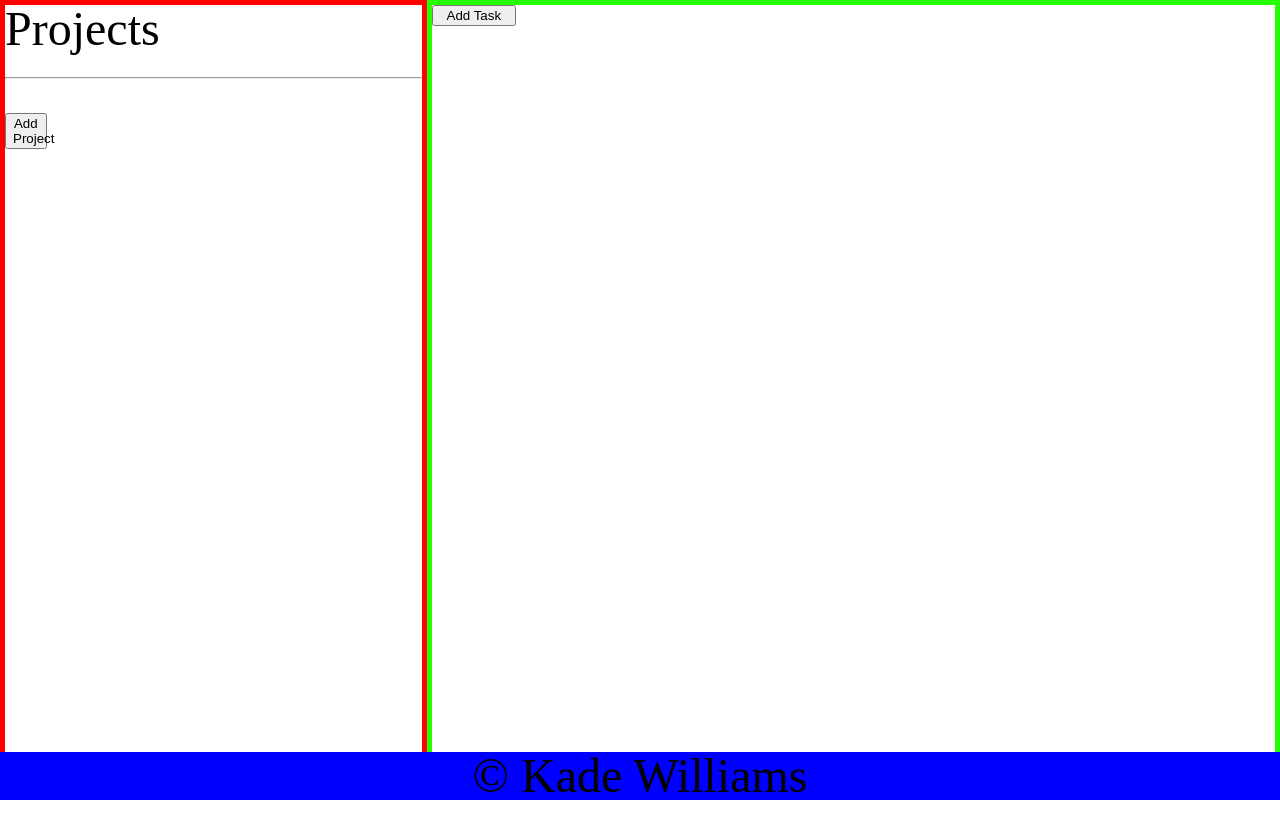
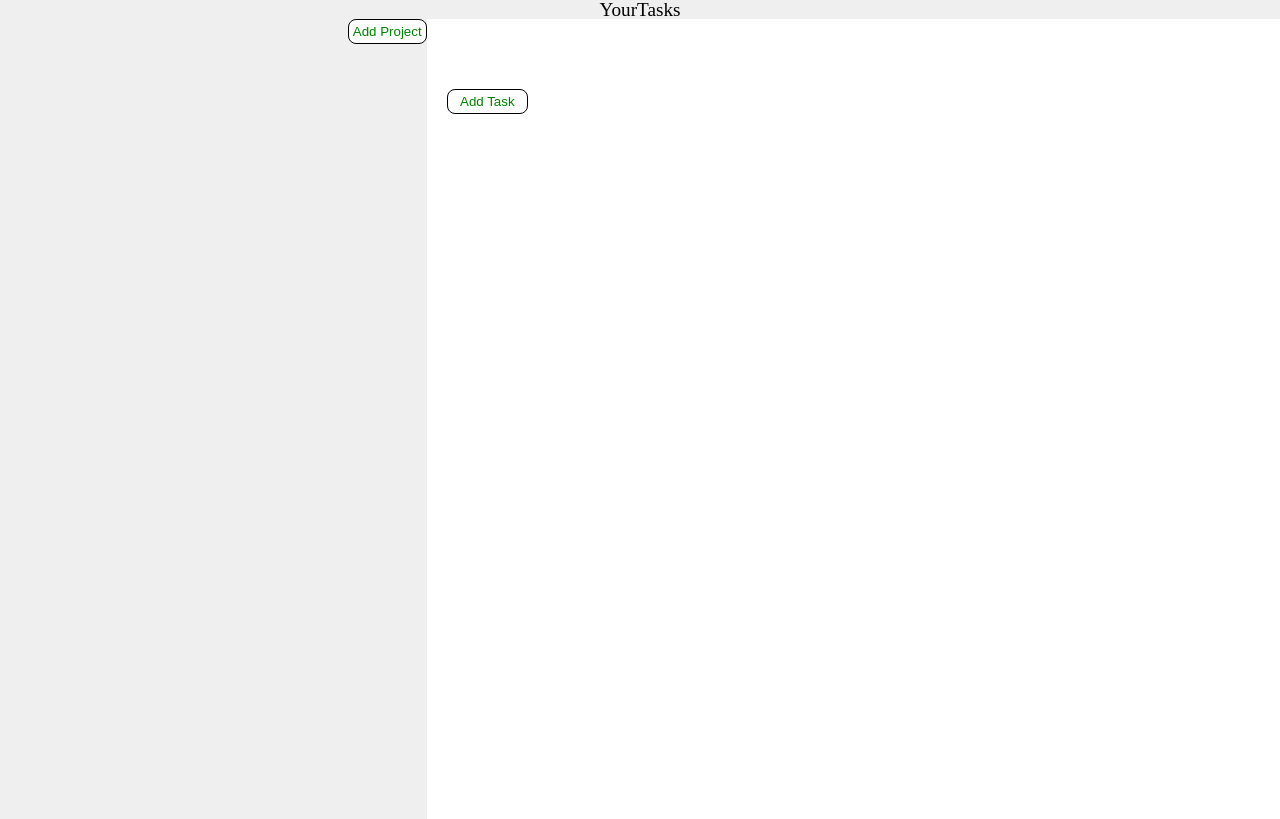
Before and after one commit to KadeWilliams/todo, a plain HTML site: page index.html in a window 1280 px wide. Drawn offline with Linux system fonts and the light colour scheme.

Commit message:
working on design

```diff
--- a/index.html
+++ b/index.html
@@ -10,24 +10,30 @@
 </head>
 
 <body>
+    <header>
+        <div class="yourTasks">YourTasks</div>
+    </header>
     <div id="content">
         <section class="projects">
-            <h2 class="project-header">Projects</h2>
-            <hr>
             <div class="projectList"></div>
+
             <form action="" class="createProjectForm hidden" onsubmit="return false;">
                 <input type="text" placeholder="Enter Project Name" class="createProjectInput">
                 <button type="submit" class="addProjectBtn">Add</button>
             </form>
+            <div class="projectsBtn">
                 <button class="createProjectBtn">Add Project</button>
+            </div>
+
         </section>
 
         <section class="todo">
+
             <div class="project hidden">
                 <div class="currentProject"></div>
                 <div class="taskList"></div>
                 <button class="addTaskBtn">Add Task</button>
-            </div>
+
                 <form class="addTaskForm hidden" action="" onsubmit="return false;">
                     <label for="title" required>Title:</label>
                     <input id="title" type="text">
@@ -47,9 +53,11 @@
                     </select>
                     <button class="createTaskBtn" type="submit">Create Task</button>
                 </form>
+            </div>
+
         </section>
 
-        <footer class="footer">&copy; Kade Williams</footer>
+        <!-- <footer class="footer">&copy; Kade Williams</footer> -->
     </div>
     <script src="main.js"></script>
 </body>
--- a/style.css
+++ b/style.css
@@ -132,8 +132,28 @@ table {
 /* •••••••••••••••••••••••••••••••••••••••••••••••••••• */
 
 html>* {
-    font-size: 3rem;
+    font-size: 1.2rem;
 }
+
+header {
+    display: flex;
+    justify-content: center;
+    background-color: rgb(239, 239, 239);
+}
+
+.todo {
+    padding: 20px;
+}
+
+.currentProject {
+    font-size: 1.8rem;
+}
+
+.project>* {
+    margin: 10px 0;
+}
+
+
 
 #content {
     display: grid;
@@ -143,20 +163,20 @@ html>* {
 }
 
 .projects {
-    grid-column: 1;
-    grid-row: 1 / span end;
-    border: 5px solid red;
+    background-color: rgb(239, 239, 239);
 }
 
-.projects>button {
-    justify-self: end;
+.projectsBtn {
+    display: flex;
+    flex-direction: column;
+    align-items: flex-end;
 }
 
 .todo {
-    display: grid;
-    grid-column: 2/4;
-    grid-row: 1 / end;
-    border: 5px solid rgb(38, 255, 0);
+    /* display: grid; */
+    grid-column: 2 / span 3;
+    /* grid-row: 1 / end; */
+    /* border: 5px solid rgb(38, 255, 0); */
 }
 
 .hidden {
@@ -178,18 +198,9 @@ html>* {
     text-align: center;
 }
 
-/* .todo {
-    justify-content: center;
-} */
-
-.projects>button {
-    max-width: 10%;
-}
-
 .project {
     display: flex;
     flex-direction: column;
-    /* align-items: center; */
 }
 
 .project>button {
@@ -202,11 +213,53 @@ html>* {
     justify-content: space-evenly;
 }
 
+.task>* {
+    width: 16.6666666667%;
+}
+
 .taskList {
     display: grid;
-    grid-template-columns: repeat(4, 1fr);
+    grid-template-columns: repeat(1, 1fr);
+    grid-template-rows: auto;
 }
 
 .task-info:hover {
     background-color: red;
 }
+
+
+.flex {
+    display: flex;
+    flex-direction: column;
+    font-size: 1.2rem;
+}
+
+.flex>* {
+    margin: 0 10px;
+}
+
+.todo>.addTaskBtn {
+    display: grid;
+    justify-items: start;
+    align-items: end;
+    /* align-content: start; */
+    /* place-content: start; */
+}
+
+button {
+    background-color: rgb(255, 255, 255);
+    border: none;
+    border: 1px solid black;
+    border-radius: 8px;
+    padding: 4px;
+    color: green;
+
+}
+
+button:hover {
+    cursor: pointer;
+    border: 1px solid green;
+    background-color: green;
+    border-radius: 8px;
+    color: white
+}
```
Lines whose indentation alone changed are shown as unchanged.
